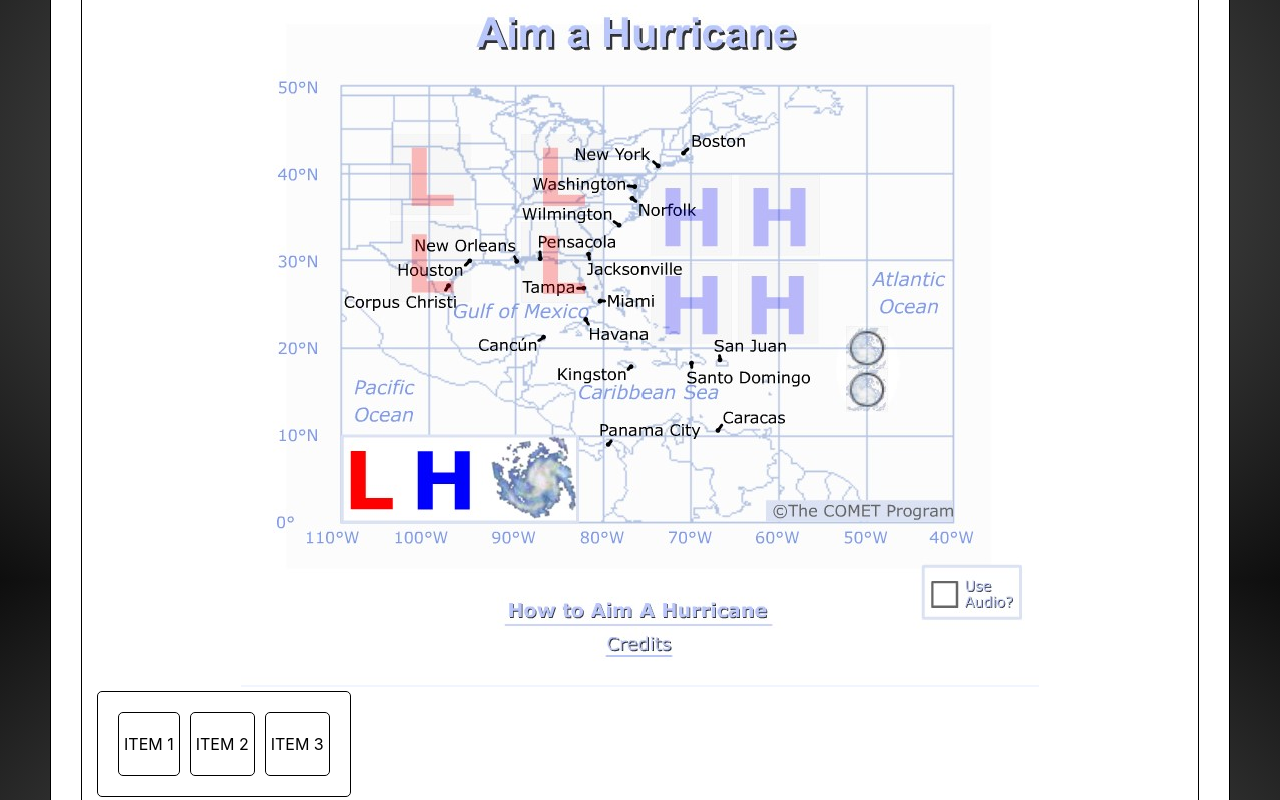
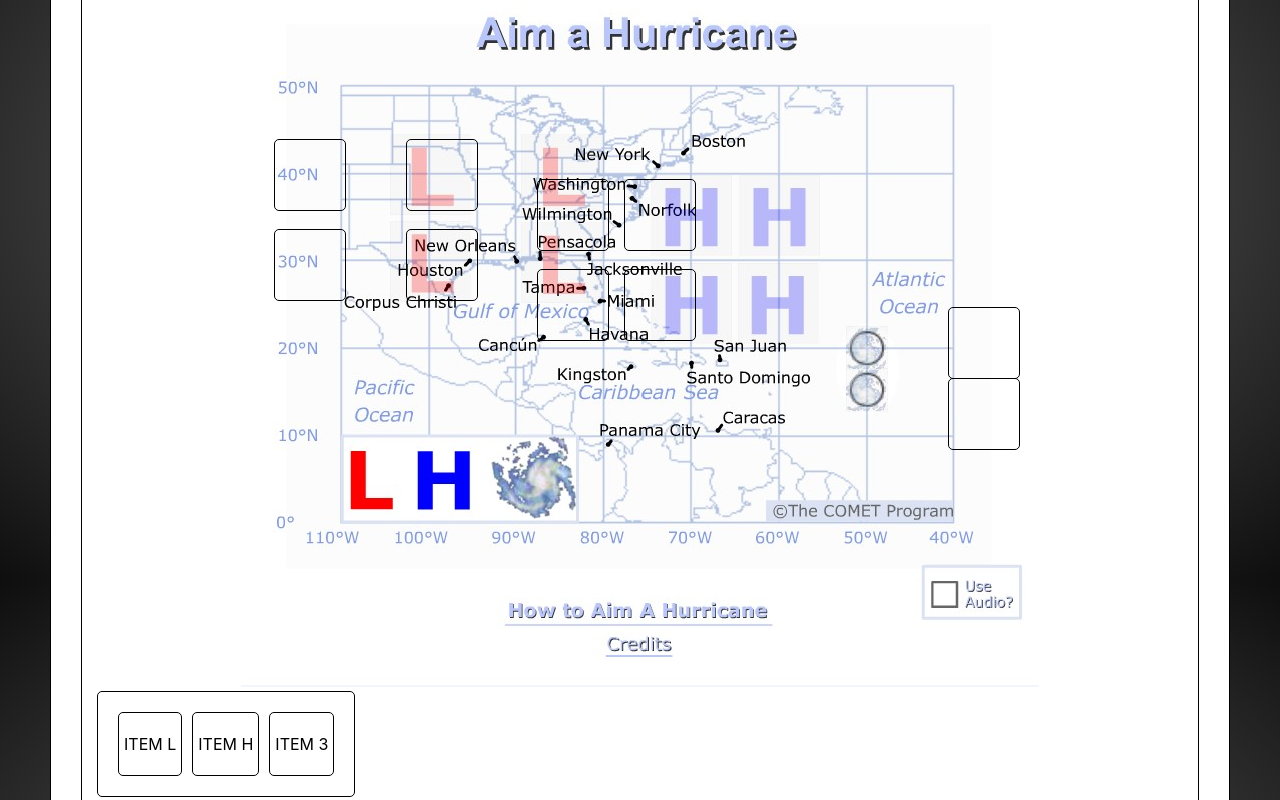
Before and after one commit to tywi6665/comet_hurricane_conversion_v2, a React (Create React App) app: page / in a window 1280 px wide. Shown: the part 220-1020 px from the top of the page. Built offline with nearby package versions, Linux system fonts and the light colour scheme.

Commit message:
Created dnd target divs

```diff
--- a/src/App.scss
+++ b/src/App.scss
@@ -25,23 +25,83 @@ body {
             border: 1px solid #000000;
             border-radius: 5px;
             padding: 15px;
+            position: relative;
 
             .drag-n-drop {
                 width: fit-content;
-                padding: 15px;
-                text-align: left;
-                border: 1px solid #000000;
-                border-radius: 5px;
 
                 .dnd-group {
+                    border: 1px solid #000000;
+                    border-radius: 5px;
+                }
+
+                .dnd-draggables-container {
                     display: flex;
                     justify-content: space-evenly;
+                    padding: 15px;
+                    text-align: left;
 
                     .dnd-item {
                         margin: 5px;
                         padding: 5px;
                         border: 1px solid #000000;
                         border-radius: 5px;
+                    }
+                }
+
+                .dnd-target {
+                    position: absolute;
+                    width: 70px;
+                    height: 70px;
+
+                    &-low-1 {
+                        top: 165px;
+                        left: 192px;
+                    }
+
+                    &-low-2 {
+                        top: 255px;
+                        left: 192px;
+                    }
+
+                    &-low-3 {
+                        top: 165px;
+                        left: 324px;
+                    }
+
+                    &-low-4 {
+                        top: 255px;
+                        left: 324px;
+                    }
+
+                    &-high-1 {
+                        top: 205px;
+                        left: 455px;
+                    }
+
+                    &-high-2 {
+                        top: 295px;
+                        left: 455px;
+                    }
+
+                    &-high-3 {
+                        top: 205px;
+                        left: 542px;
+                    }
+
+                    &-high-4 {
+                        top: 295px;
+                        left: 542px;
+                    }
+
+                    &-hurricane-1 {
+                        bottom: 433px;
+                        right: 178px;
+                    }
+
+                    &-hurricane-2 {
+                        bottom: 362px;
+                        right: 178px;
                     }
                 }
             }
--- a/src/Components/InteractionComponents/InteractionWrapper.js
+++ b/src/Components/InteractionComponents/InteractionWrapper.js
@@ -7,15 +7,15 @@ const InteractionWrapper = () => {
                 <img src="./graphics/sample.jpg" alt="" />
             </div>
             <div className="drag-n-drop">
-                <div className="dnd-group">
+                <div className="dnd-group dnd-draggables-container">
                     <div className="dnd-item">
                         <div>
-                            <p>ITEM 1</p>
+                            <p>ITEM L</p>
                         </div>
                     </div>
                     <div className="dnd-item">
                         <div>
-                            <p>ITEM 2</p>
+                            <p>ITEM H</p>
                         </div>
                     </div>
                     <div className="dnd-item">
@@ -24,6 +24,26 @@ const InteractionWrapper = () => {
                         </div>
                     </div>
                 </div>
+                <div className="dnd-group dnd-target dnd-target-low-1">
+                </div>
+                <div className="dnd-group dnd-target dnd-target-low-2">
+                </div>
+                <div className="dnd-group dnd-target dnd-target-low-3">
+                </div>
+                <div className="dnd-group dnd-target dnd-target-low-4">
+                </div>
+                <div className="dnd-group dnd-target dnd-target-high-1">
+                </div>
+                <div className="dnd-group dnd-target dnd-target-high-2">
+                </div>
+                <div className="dnd-group dnd-target dnd-target-high-3">
+                </div>
+                <div className="dnd-group dnd-target dnd-target-high-4">
+                </div>
+                <div className="dnd-group dnd-target dnd-target-hurricane-1">
+                </div>
+                <div className="dnd-group dnd-target dnd-target-hurricane-2">
+                </div>
             </div>
         </div>
     );
```
